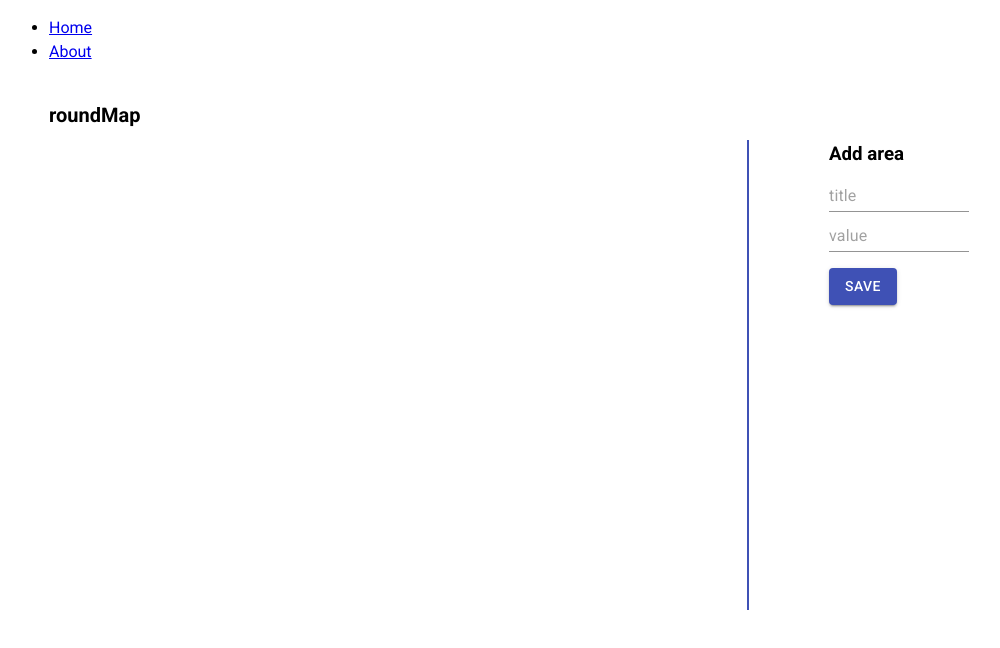
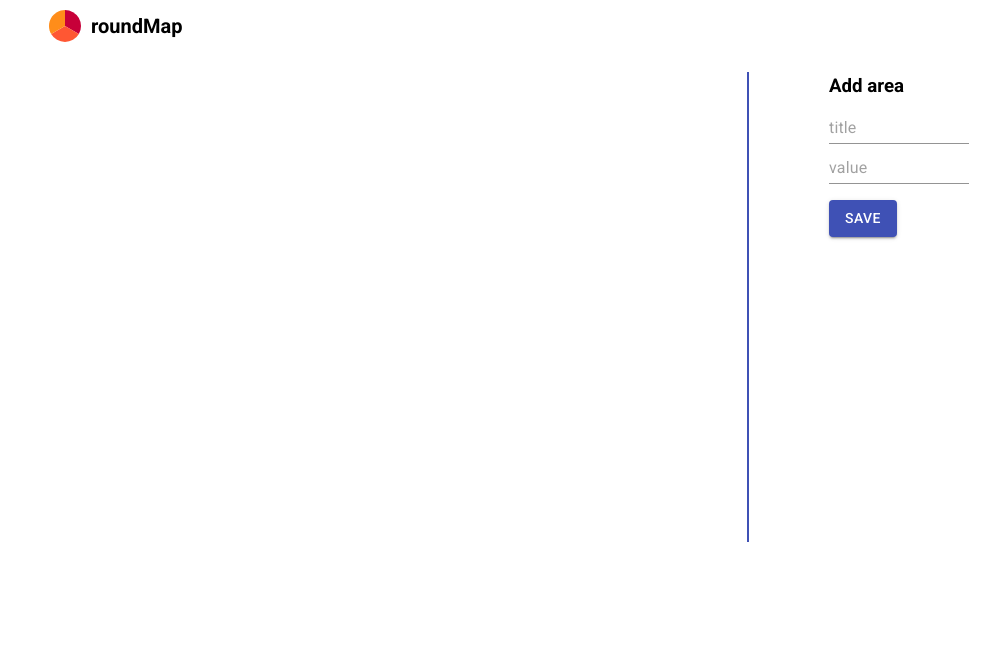
Before and after one commit to polikashina/roundmap, a React (Create React App) app: page / in a window 1280 px wide. Shown: the top 648 px of the page, without its empty margins (131-1131 px from the left). Built offline with nearby package versions, Linux system fonts and the light colour scheme.

Commit message:
add top navigation

```diff
--- a/public/index.html
+++ b/public/index.html
@@ -4,7 +4,7 @@
         <meta charset="utf-8" />
         <meta name="viewport" content="width=device-width, initial-scale=1" />
         <meta name="theme-color" content="#000000" />
-    <meta name="description" content="Balance wheel" />
+        <meta name="description" content="Balance wheel coaching tool" />
         <meta name="yandex-verification" content="2ab2bb1d4d3e3225" />
         <link rel="manifest" href="./manifest.json" />
         <link rel="icon" type="image/png" sizes="32x32" href="./favicon/favicon-32x32.png" />
--- a/src/App.tsx
+++ b/src/App.tsx
@@ -16,9 +16,9 @@ function App() {
                     <Route exact path={NAV_ROOT}>
                         <Dashboard />
                     </Route>
-          <Route exact path={NAV_ABOUT}>
+                    {/* <Route exact path={NAV_ABOUT}>
                         <About />
-          </Route>
+                    </Route> */}
                 </Switch>
             </Router>
             {process.env.NODE_ENV === "production" && yandexMetrica()}
--- a/src/components/Dashboard/Dashboard.tsx
+++ b/src/components/Dashboard/Dashboard.tsx
@@ -6,7 +6,6 @@ import "./Dashboard.scss";
 const Dashboard: React.FC = () => {
     return (
         <div className="dashboard">
-      <h1 className="dashboard__title">roundMap</h1>
             <div className="dashboard__container">
                 <Chart className="dashboard__chart" />
                 <Sidebar />
--- a/src/components/Navigation/Navigation.tsx
+++ b/src/components/Navigation/Navigation.tsx
@@ -2,16 +2,37 @@ import * as React from "react";
 import { Link } from "react-router-dom";
 import { NAV_ROOT, NAV_ABOUT } from "../../constants";
 
+import "./styles.scss";
+
 export const Navigation = () => {
     return (
-    <nav>
-      <ul>
-        <li>
-          <Link to={NAV_ROOT}>Home</Link>
+        <nav className="navigation">
+            <ul className="navigation__menu">
+                <li className="navigation__item navigation__item_home">
+                    <svg version="1.0" xmlns="http://www.w3.org/2000/svg" viewBox="0 0 64 64" width="32" height="32">
+                        <path
+                            d="M 32 0 A 32 32 0 0 1 59.71281292110204 48 L 32 32 Z"
+                            stroke-width="2"
+                            fill="#C70039"
+                        ></path>
+                        <path
+                            d="M 59.71281292110204 48 A 32 32 0 0 1 4.287187078897961 48 L 32 32 Z"
+                            stroke-width="2"
+                            fill="#FF5733"
+                        ></path>
+                        <path
+                            d="M 4.287187078897961 48 A 32 32 0 0 1 31.999999999999993 0 L 32 32 Z"
+                            stroke-width="2"
+                            fill="#FF8D1A"
+                        ></path>
+                    </svg>
+                    <Link to={NAV_ROOT} className="navigation__home-link">
+                        <h1 className="dashboard__title">roundMap</h1>
+                    </Link>
                 </li>
-        <li>
+                {/* <li className="navigation__item">
                     <Link to={NAV_ABOUT}>About</Link>
-        </li>
+                </li> */}
             </ul>
         </nav>
     );
--- /dev/null
+++ b/src/components/Navigation/styles.scss
@@ -0,0 +1,31 @@
+.navigation {
+    padding: 10px 40px;
+}
+.navigation__menu {
+    display: flex;
+    align-items: center;
+}
+.navigation__item {
+    margin-right: 20px;
+    font-size: 20px;
+}
+.navigation__item a {
+    text-decoration: none;
+    color: rgb(0, 0, 0);
+}
+.navigation__item a:visited {
+    color: rgb(0, 0, 0);
+}
+.navigation__item a:hover {
+    text-decoration: underline;
+}
+.navigation__item_home {
+    display: flex;
+    align-items: center;
+}
+.navigation__home-link {
+    margin-left: 10px;
+}
+.dashboard__title {
+    margin: 0;
+}
```
Lines whose indentation alone changed are shown as unchanged.
